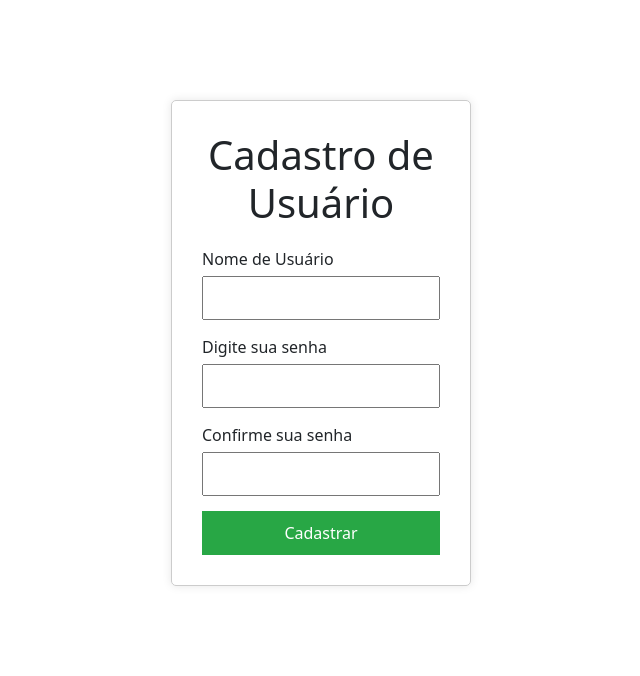
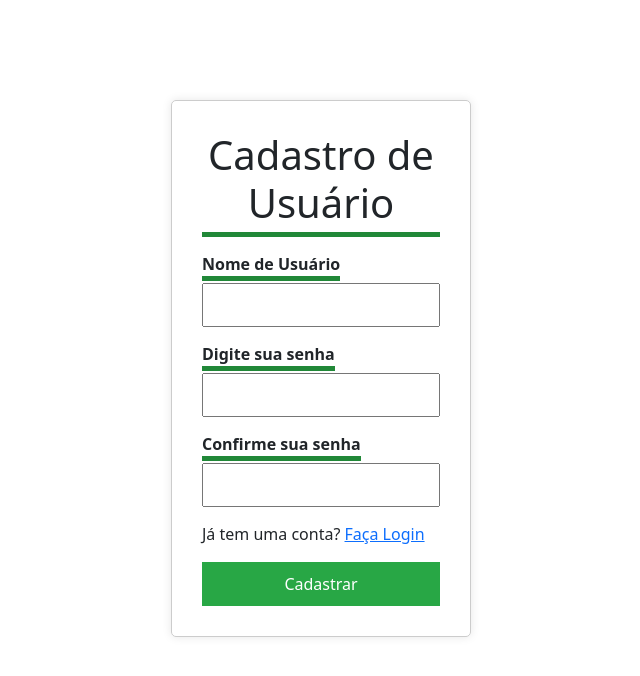
Before and after one commit to RamonXXII/Projeto3-2024a-FrontEnd, a React (Create React App) app: page /register in a window 1280 px wide. Shown: the top 676 px of the page, without its empty margins (319-959 px from the left). Built offline with nearby package versions, Linux system fonts and the light colour scheme.

Commit message:
personalizacao

```diff
--- a/src/components/Categorias.jsx
+++ b/src/components/Categorias.jsx
@@ -1,5 +1,5 @@
 import React, { useState } from 'react';
-
+import './Categorias.scopped.css';
 function Categorias(props) {
   const [category, setCategory] = useState('');
 
@@ -14,8 +14,8 @@ function Categorias(props) {
   return (
     <div>
       <div>
-        <label htmlFor="category">Categoria:</label>
-        <select id="category" value={category} onChange={handleCategoryChange}>
+        <label htmlFor="category"> <p>Categoria:</p></label>
+        <select id="category" value={category} onChange={handleCategoryChange} placeholder="Selecione uma categoria">
           <option value="">Selecione uma categoria</option>
           <option value="roupa">Roupa</option>
           <option value="comida">Comida</option>
--- /dev/null
+++ b/src/components/Categorias.scopped.css
@@ -0,0 +1,24 @@
+:root{
+  --cor-do-estoque: #85d172;
+  --submit: #a3dd90;
+  --background-produtos: #c2e8ae;
+  --background-categorias: #e0f4cb;
+  --background-geral: #ffffe9;
+  --verde-forte: #4fe728;
+  --verde-mais-forte: #2ef52e;
+}
+option{
+  cursor: pointer;
+  background-color: #f2f2f2;
+  transition: background-color 0.3s;
+  font-size: small;
+  border: 1px solid #f2f2f2;
+  border-radius: 5px;
+}
+
+label p{
+  margin-bottom: 5px;
+  font-weight: bold;
+  display: inline-block;
+  box-shadow: #218838 0px 5px 0px 0px;
+}
--- a/src/components/Tabela.scopped.css
+++ b/src/components/Tabela.scopped.css
@@ -1,3 +1,14 @@
+:root{
+  --cor-do-estoque: #85d172;
+  --submit: #a3dd90;
+  --background-produtos: #c2e8ae;
+  --background-categorias: #e0f4cb;
+  --background-geral: #ffffe9;
+  --verde-forte: #4fe728;
+  --verde-mais-forte: #2ef52e;
+  --verde-escuro: #2e8f2e;
+}
+
 .filter-container {
   display: flex;
   flex-wrap: wrap;
@@ -16,13 +27,17 @@
 }
 
 .filter-option.selected {
-  background-color: #007bff;
-  color: white;
-  border-color: #007bff;
+  background-color: var(--verde-forte);
+  color: rgb(0, 0, 0);
+  border-color: var();
+}
+
+.filter-option.selected:hover {
+  background-color: var(--verde-escuro);
 }
 
 .filter-option:hover {
-  background-color: #ddd;
+  background-color: var(--verde-forte);
 }
 
 /* .table-row .actions {
@@ -40,7 +55,8 @@
 }
 
 .action-icon:hover {
-  color: #007bff;
+  color: var(--verde-mais-forte);
+
 }
 
 #loading {
--- a/src/views/Home/Home.jsx
+++ b/src/views/Home/Home.jsx
@@ -74,13 +74,13 @@ function Home() {
                 { category && (
                   <div>
                     <label htmlFor="name">Nome:</label>
-                    <input type="text" id="name" value={formData.name} onChange={handleInputChange} />
+                    <input type="text" id="name" required value={formData.name} onChange={handleInputChange} />
 
                     <label htmlFor="brand">Marca:</label>
-                    <input type="text" id="brand" value={formData.brand} onChange={handleInputChange} />
+                    <input type="text" id="brand" required value={formData.brand} onChange={handleInputChange} />
 
                     <label htmlFor="quantity">Quantidade</label>
-                    <input type="number" id="quantity" value={formData.quantity} onChange={handleInputChange} />
+                    <input type="number" id="quantity" required value={formData.quantity} onChange={handleInputChange} />
 
                   </div>)
                 }
--- a/src/views/Home/Home.scopped.css
+++ b/src/views/Home/Home.scopped.css
@@ -60,6 +60,7 @@
     display: block;
     margin-bottom: 5px;
     font-weight: bold;
+
   }
 
   #categorias form input {
--- a/src/views/Login/Login.jsx
+++ b/src/views/Login/Login.jsx
@@ -1,7 +1,7 @@
 import React, { useState } from 'react';
 import { useNavigate, Link } from 'react-router-dom';
+import axios from 'axios';
 import './Login.scopped.css';
-import axios from 'axios';
 import SpinnerLoading from '../../components/Spinner';
 
 const Login = () => {
@@ -44,13 +44,15 @@ const Login = () => {
   };
 
   return (
-    <div className="login-form">
-      <h1>Login
-
+    <div className="register-form">
+      <h1>
+        Login
       </h1>
       <form onSubmit={handleSubmit}>
         <div className="form-group">
-          <label htmlFor="user">Usuario</label>
+          <label htmlFor="user">
+            <p>Usuário</p>
+          </label>
           <input
             type="text"
             id="user"
@@ -61,7 +63,9 @@ const Login = () => {
           />
         </div>
         <div className="form-group">
-          <label htmlFor="password">Senha</label>
+          <label htmlFor="password">
+            <p>Senha</p>
+            </label>
           <input
             type="password"
             id="password"
--- a/src/views/Login/Login.scopped.css
+++ b/src/views/Login/Login.scopped.css
@@ -29,13 +29,14 @@
 
 button {
   width: 100%;
-  padding: 10px;
+  padding: 100px;
   background-color: #007bff;
   color: white;
   border: none;
   border-radius: 5px;
   cursor: pointer;
 }
+
 
 button:hover {
   background-color: #0056b3;
--- a/src/views/Register/Register.jsx
+++ b/src/views/Register/Register.jsx
@@ -1,5 +1,5 @@
 import React, { useState } from 'react';
-import { useNavigate } from 'react-router-dom';
+import { useNavigate, Link } from 'react-router-dom';
 import axios from 'axios';
 import './Register.scopped.css';
 import SpinnerLoading from '../../components/Spinner';
@@ -41,7 +41,9 @@ const Register = () => {
       <h1>Cadastro de Usuário</h1>
       <form onSubmit={handleSubmit}>
         <div className="form-group">
-          <label htmlFor="username">Nome de Usuário</label>
+          <label htmlFor="username">
+            <p>Nome de Usuário</p>
+            </label>
           <input
             type="text"
             id="username"
@@ -52,7 +54,9 @@ const Register = () => {
           />
         </div>
         <div className="form-group">
-          <label htmlFor="password">Digite sua senha</label>
+          <label htmlFor="password">
+            <p>Digite sua senha</p>
+            </label>
           <input
             type="password"
             id="password"
@@ -63,7 +67,9 @@ const Register = () => {
           />
         </div>
         <div className="form-group">
-          <label htmlFor="confirmPassword">Confirme sua senha</label>
+          <label htmlFor="confirmPassword">
+            <p>Confirme sua senha</p>
+          </label>
           <input
             type="password"
             id="confirmPassword"
@@ -73,8 +79,10 @@ const Register = () => {
             required
             />
         </div>
+        <p id=''>Já tem uma conta? <Link to="/">Faça Login</Link></p>
         {error && <p className="error">{error}</p>}
         <button type="submit">Cadastrar</button>
+
         {loading &&
         <div id='loading'>
           <SpinnerLoading></SpinnerLoading>
--- a/src/views/Register/Register.scopped.css
+++ b/src/views/Register/Register.scopped.css
@@ -10,6 +10,8 @@
 .register-form h1 {
   text-align: center;
   margin-bottom: 20px;
+  padding-bottom: 5px;
+  box-shadow: #218838 0px 5px 0px 0px;
 }
 
 .form-group {
@@ -18,7 +20,12 @@
 
 .form-group label {
   display: block;
-  margin-bottom: 5px;
+  margin-bottom: 2px;
+}
+
+.form-group label p{
+  display: inline-block;
+  box-shadow: #218838 0px 5px 0px 0px;
 }
 
 .form-group input {
```
